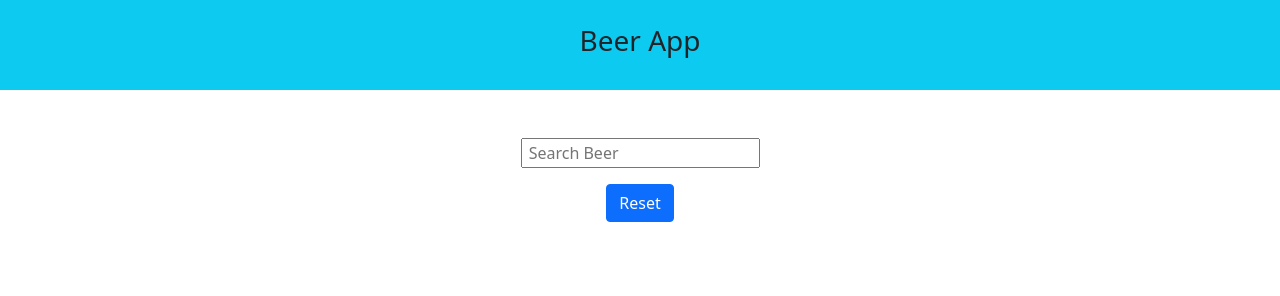
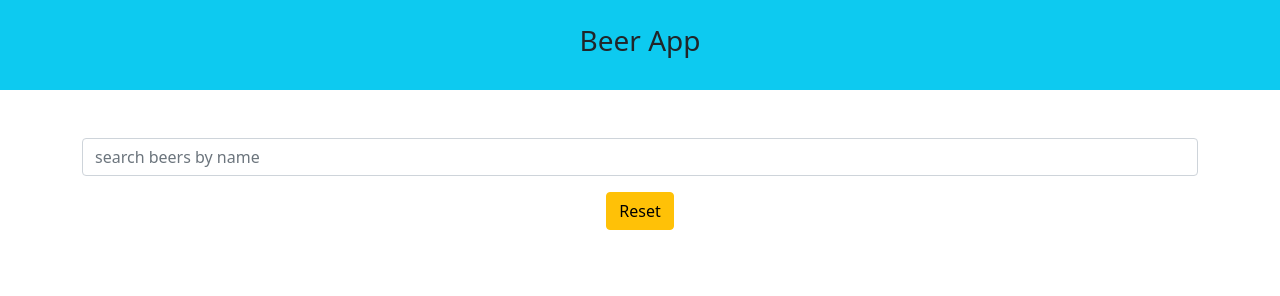
Before and after one commit to maidekirez/beer-project, a React (Create React App) app: page / in a window 1280 px wide. Shown: the top 296 px of the page. Built offline with nearby package versions, Linux system fonts and the light colour scheme; no server answers.

Commit message:
Update BeerSearch.jsx

```diff
--- a/src/components/beers/BeerSearch.jsx
+++ b/src/components/beers/BeerSearch.jsx
@@ -1,31 +1,52 @@
-import { useContext } from "react/cjs/react.development";
-import { BeerContext } from '../../contexts/BeerContextsProvider';
-//debounce perform
-import debounce from "lodash.debounce";
+import React, { useContext, useState,useEffect } from "react";
+import { BeerContext } from "../../contexts/BeerContextsProvider";
 
-function BeerSearch() {
-  const { setSearch } = useContext(BeerContext);
 
-  const updateQuery = (e) => setSearch(e?.target?.value);
+export default function BeerSearch() {
+  const { beerData, setBeerData } = useContext(BeerContext);
+  const [searchValue, setSearchValue] = useState("");
 
-  const debouncedOnChange = debounce(updateQuery, 3000);
+useEffect(()=>{
+
+  const newData = beerData.filter((post) =>
+    post.name.toLowerCase().includes(searchValue)
+  );
+  setBeerData(newData);
+
+
+
+},[searchValue])
+
 
   return (
     <>
-      <div className="search-container my-5">
-        <input
-          className="sbx-custom__input"
-          type="text"
-          onChange={debouncedOnChange}
-          placeholder={" Search Beer "}
-        />
-        <div className="py-3">
-        <button type="submit" className="btn btn-primary">
-          Reset
-        </button>
+      <div>
+        <div className="container">
+          <div className="row">
+            <div className="col-sm-12">
+              <div className="mb-3">
+                <form>
+                  <input
+                    name="search"
+                    type="text"
+                    className="form-control"
+                    placeholder="search beers by name"
+                    id="search"
+                    onChange={(e) => setSearchValue(e.target.value)}
+                  />
+                  <button
+                    type="reset"
+                    className="btn btn-warning mx-1 mt-3"
+                    value="Reset"
+                  >
+                    Reset
+                  </button>
+                </form>
+              </div>
+            </div>
+          </div>
         </div>
       </div>
     </>
   );
 }
-export default BeerSearch;
```
